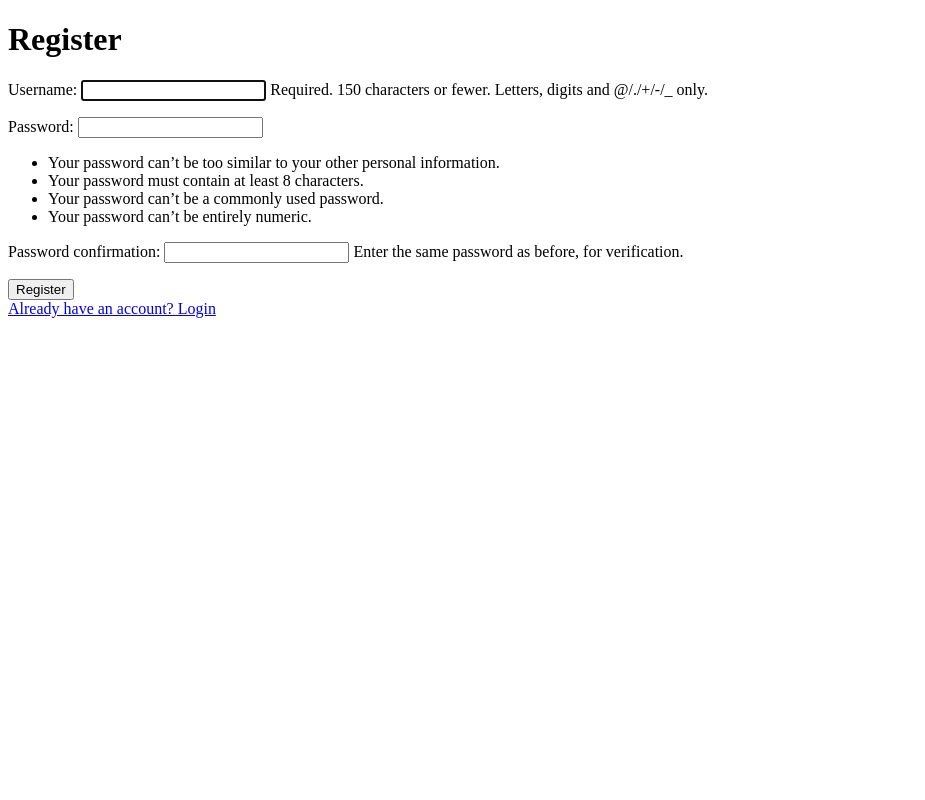
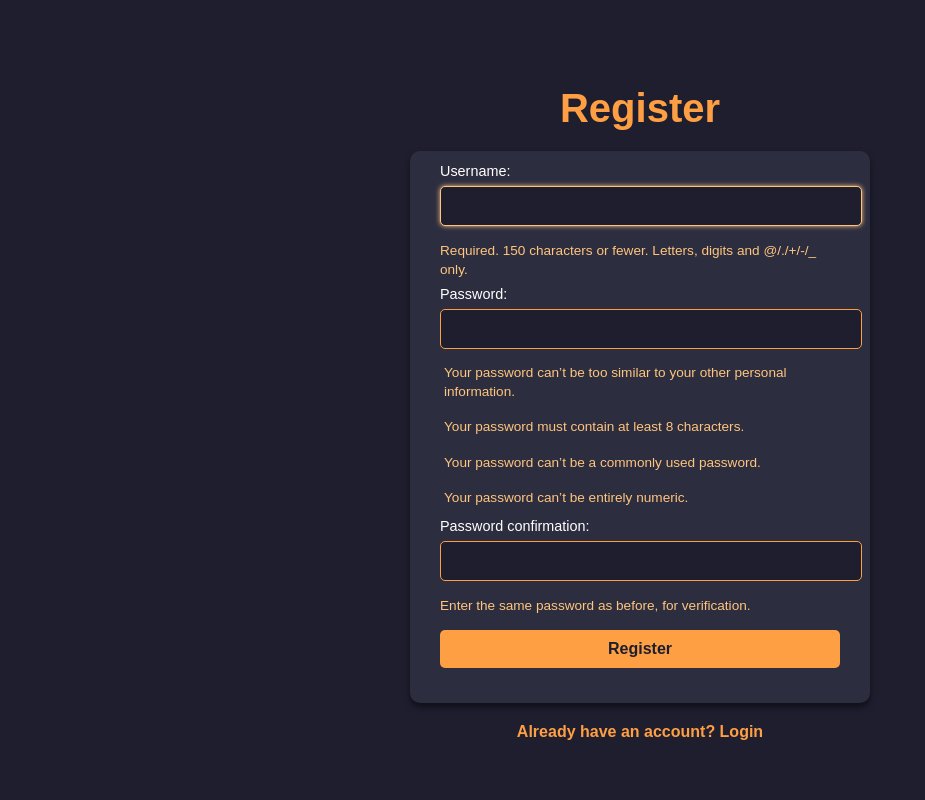
Before and after one commit to Kuro-ai/game_collection, a Django app: page /register/ in a window 1280 px wide. Shown: the whole page, without its empty margins (0-925 px from the left). Run offline with Django 4.2, Linux system fonts and the light colour scheme.

Commit message:
Apply css to landing page and forms

```diff
--- /dev/null
+++ b/static/css/register_form.css
@@ -0,0 +1,132 @@
+body {
+    margin: 0;
+    padding: 0;
+    font-family: 'Arial', sans-serif;
+    background-color: #1e1e2f;
+    color: #ffffff;
+    display: flex;
+    flex-direction: column;
+    justify-content: center;
+    align-items: center;
+    height: 100vh;
+}
+
+h1 {
+    font-size: 2.5rem;
+    color: #ff9f43;
+    margin-bottom: 20px;
+}
+
+form {
+    background-color: #2d2d40;
+    padding: 20px 30px;
+    border-radius: 10px;
+    box-shadow: 0 4px 6px rgba(0, 0, 0, 0.5);
+    width: 100%;
+    max-width: 400px;
+}
+
+form label {
+    display: block;
+    font-size: 0.9rem;
+    margin-bottom: 5px;
+    color: #fff;
+}
+
+form p {
+    font-size: 0.85rem;
+    color: #ffc57c;
+    margin-top: -10px;
+    margin-bottom: 15px;
+    line-height: 1.4;
+}
+
+form input[type="text"],
+form input[type="email"],
+form input[type="password"],
+form button {
+    width: 100%;
+    padding: 10px;
+    margin-bottom: 15px;
+    border: none;
+    border-radius: 5px;
+    font-size: 1rem;
+}
+
+form input[type="text"],
+form input[type="email"],
+form input[type="password"] {
+    background: #1e1e2f;
+    color: #ffffff;
+    border: 1px solid #ff9f43;
+}
+
+form input[type="text"]:focus,
+form input[type="email"]:focus,
+form input[type="password"]:focus {
+    outline: none;
+    border-color: #ffc57c;
+    box-shadow: 0 0 5px #ffc57c;
+}
+
+form button {
+    background-color: #ff9f43;
+    color: #1e1e2f;
+    font-weight: bold;
+    cursor: pointer;
+    transition: background 0.3s ease, transform 0.2s ease;
+}
+
+form button:hover {
+    background-color: #ffc57c;
+    transform: translateY(-3px);
+}
+
+ul {
+    list-style: none;
+    padding: 0;
+    width: 100%;
+    max-width: 400px;
+    font-size: 0.85rem;
+    line-height: 1.4;
+    margin-top: -20px;
+}
+
+ul li {
+    padding: 4px;
+    background: #2d2d40;
+    color: #ffc57c;
+    border-radius: 5px;
+    margin-bottom: 8px;
+    font-size: 0.85rem;
+}
+
+ul li.success {
+    background-color: #28a745;
+}
+
+ul li.error {
+    background-color: #dc3545;
+    color: #fff;
+}
+
+
+.success {
+    background-color: #28a745;
+}
+
+.error {
+    background-color: #dc3545;
+}
+
+a {
+    color: #ff9f43;
+    text-decoration: none;
+    margin-top: 20px;
+    display: inline-block;
+    font-weight: bold;
+}
+
+a:hover {
+    text-decoration: underline;
+}
--- a/templates/accounts/login.html
+++ b/templates/accounts/login.html
@@ -4,7 +4,7 @@
     <meta charset="UTF-8">
     <meta name="viewport" content="width=device-width, initial-scale=1.0">
     <title>Login</title>
-    <link rel="stylesheet" href="/static/css/form.css">
+    <link rel="stylesheet" href="/static/css/login_form.css">
 </head>
 <body>
     <h1>Login</h1>
--- a/templates/accounts/register.html
+++ b/templates/accounts/register.html
@@ -4,7 +4,7 @@
         <meta charset="UTF-8">
         <meta name="viewport" content="width=device-width, initial-scale=1.0">
         <title>Register</title>
-    <link rel="stylesheet" href="/static/css/form.css">
+        <link rel="stylesheet" href="/static/css/register_form.css">
     </head>
     <body>
         <h1>Register</h1>
```
Also changed, not shown: static/css/login_form.css (added, +107 -0 lines), static/css/main.css (+80 -23 lines), templates/accounts/landing_page.html (+12 -10 lines), db.sqlite3, static/css/form.css (deleted). Lines whose indentation alone changed are shown as unchanged.
